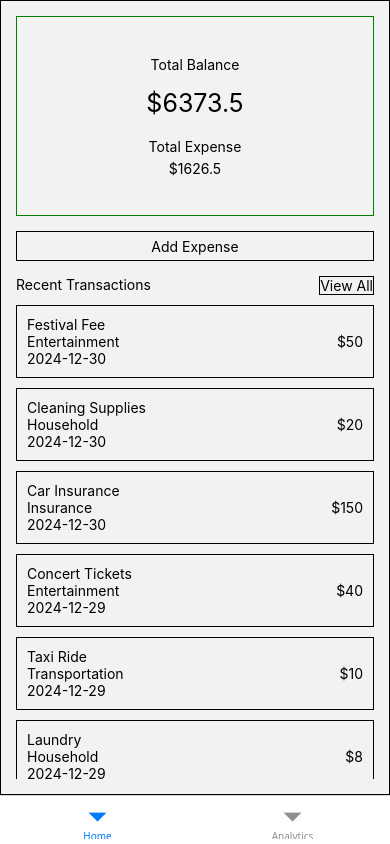
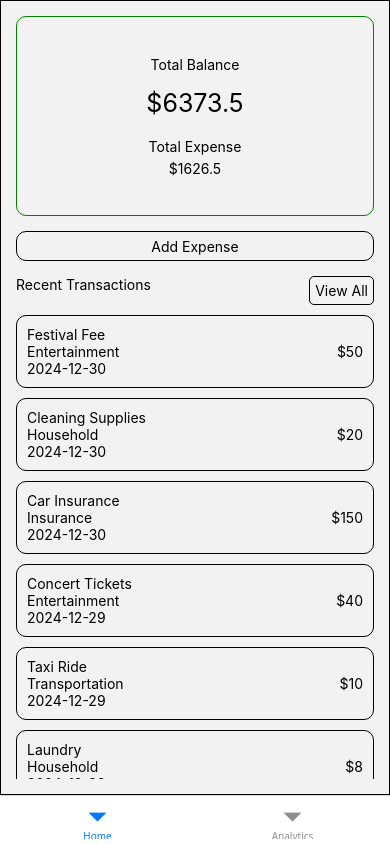
Before and after one commit to FlyHighButterflies/app-prototype, a React Native app: screen /Home in a window 390 px wide. Built offline with nearby package versions, Linux system fonts and the light colour scheme.

Commit message:
Update UI

```diff
--- a/src/screens/ExpenseListScreen.jsx
+++ b/src/screens/ExpenseListScreen.jsx
@@ -1,17 +1,27 @@
 import React, { useState } from "react";
-import { ScrollView, StyleSheet, Text, TouchableOpacity, View } from "react-native";
+import {
+  ScrollView,
+  StyleSheet,
+  Text,
+  TouchableOpacity,
+  View,
+} from "react-native";
 import { SafeAreaView } from "react-native-safe-area-context";
 import ExpenseItem from "components/ExpenseItem";
 import { useData } from "context/DataContext";
 
 function ExpenseListScreen({ navigation }) {
-
-  const [data, setData] = useState(useData())
+  const [data, setData] = useState(useData());
 
   return (
     <SafeAreaView style={style.screenContainer}>
       <View style={style.headerContainer}>
-        <TouchableOpacity style={style.headerBackContainer} onPressOut={() => {navigation.goBack()}}>
+        <TouchableOpacity
+          style={style.headerBackContainer}
+          onPressOut={() => {
+            navigation.goBack();
+          }}
+        >
           <Text>Back</Text>
         </TouchableOpacity>
         <View>
@@ -53,7 +63,7 @@ const style = StyleSheet.create({
     borderWidth: 1,
     borderColor: "green",
     marginRight: 20,
-    justifyContent: "center"
+    justifyContent: "center",
   },
   headerText: {
     fontWeight: "bold",
@@ -65,6 +75,7 @@ const style = StyleSheet.create({
   },
   expenseItemContainer: {
     marginBottom: 10,
+    borderRadius: 10,
     // borderWidth: 1,
   },
 });
--- a/src/screens/HomeScreen.jsx
+++ b/src/screens/HomeScreen.jsx
@@ -125,6 +125,7 @@ const style = StyleSheet.create({
     gap: 20,
     borderWidth: 1,
     borderColor: "green",
+    borderRadius: 10,
   },
   balanceContainer: {
     justifyContent: "center",
@@ -145,6 +146,7 @@ const style = StyleSheet.create({
     marginTop: 15,
     justifyContent: "center",
     alignItems: "center",
+    borderRadius: 10,
   },
   addExpenseModalBackground: {
     justifyContent: "center",
@@ -157,17 +159,21 @@ const style = StyleSheet.create({
     width: 300,
     height: 350,
     backgroundColor: "white",
+    borderRadius: 10,
   },
   addExpenseModalExitContainer: {
     alignItems: "flex-end",
   },
   addExpenseModalExitText: {
     borderWidth: 1,
+    padding: 5,
+    borderRadius: 5,
   },
   addExpenseInputContainer: {
     borderWidth: 1,
     height: 40,
     padding: 10,
+    borderRadius: 5,
   },
   addExpenseModalButtonContainer: {
     flex: 1,
@@ -183,6 +189,8 @@ const style = StyleSheet.create({
   },
   viewContainer: {
     borderWidth: 1,
+    padding: 5,
+    borderRadius: 5,
   },
   expenseListContainer: {
     marginTop: 10,
@@ -191,6 +199,7 @@ const style = StyleSheet.create({
   },
   expenseItemContainer: {
     marginBottom: 10,
+    borderRadius: 10,
     // borderWidth: 1,
   },
 });
```
